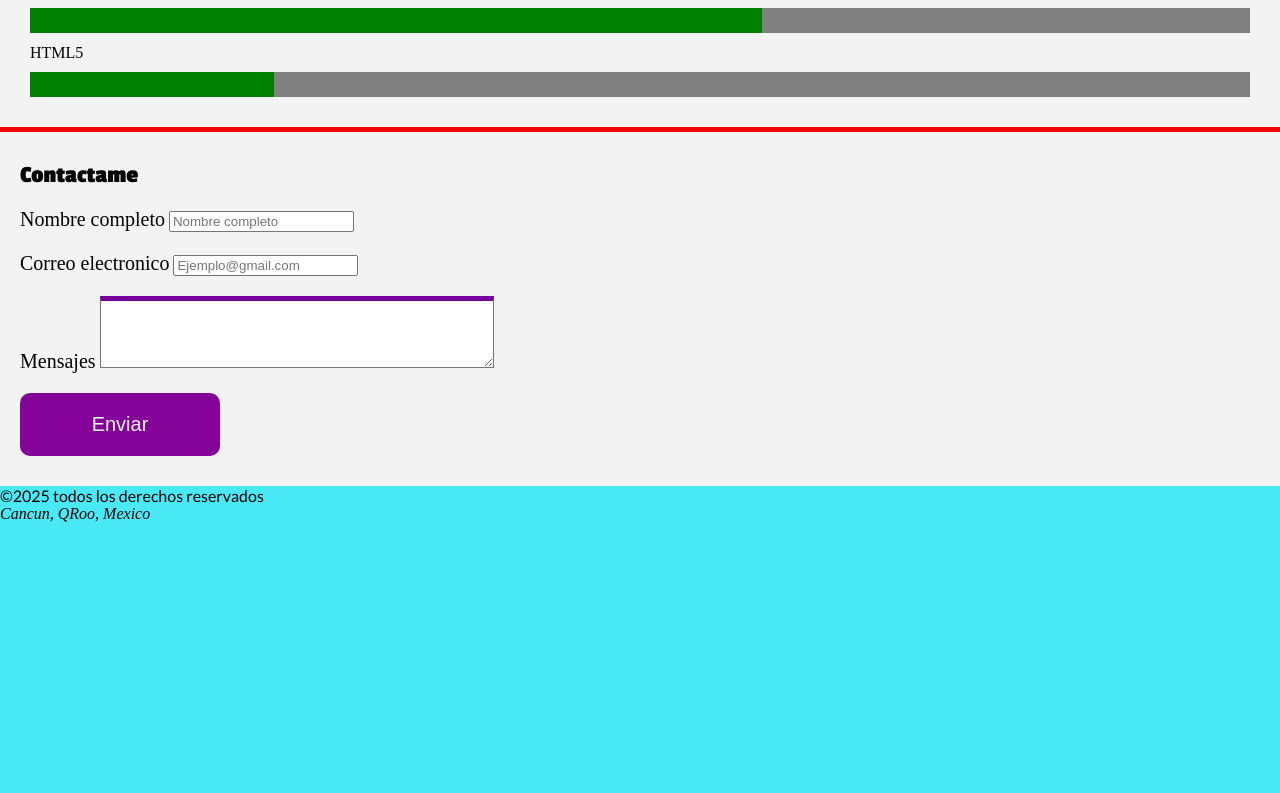
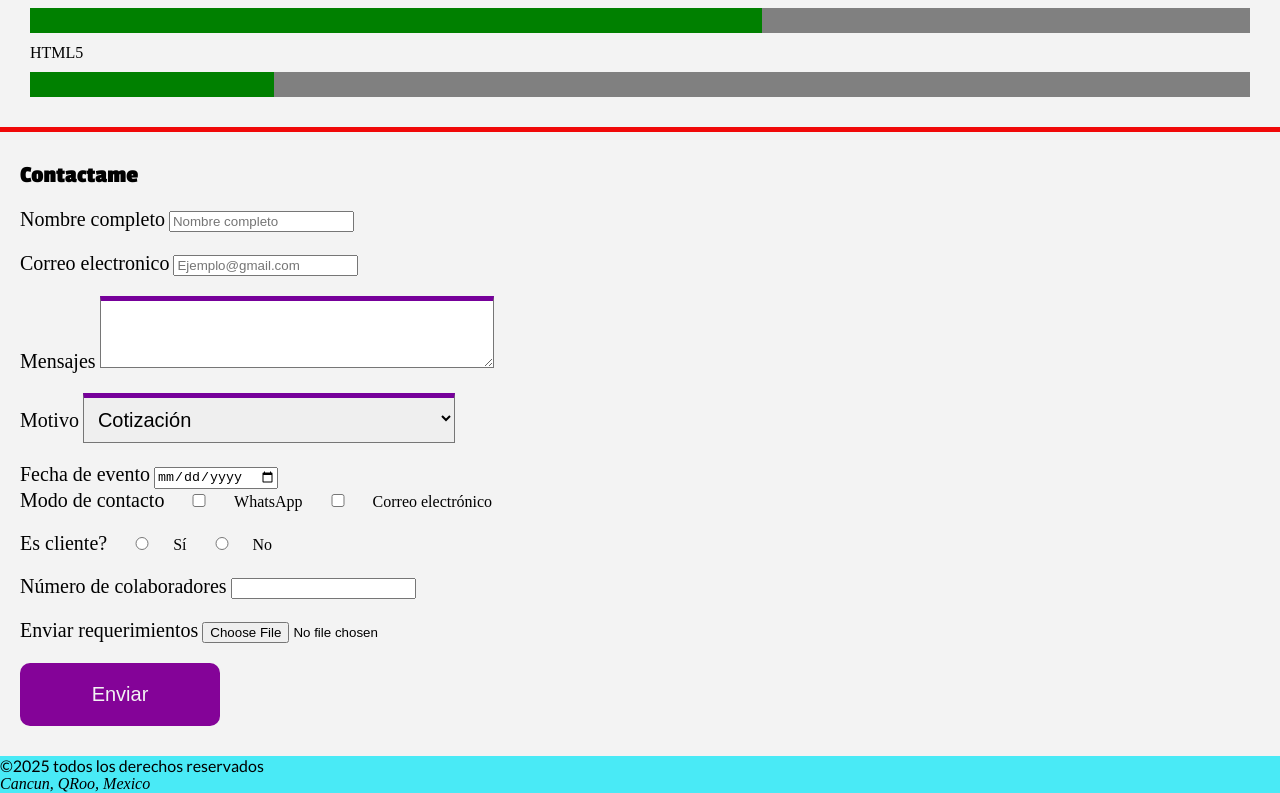
Before and after one commit to Davecode201/Portafolio-David-Mendoza-Avalos, a plain HTML site: page html rafa/index.html in a window 1280 px wide. Shown: the part 1692-2485 px from the top of the page. Before the commit the page ends 2215 px from the top, so only its background shows below. Drawn offline with Linux system fonts and the light colour scheme.

Commit message:
Cuarta modificación portafolio

```diff
--- a/html rafa/css/estilo.css
+++ b/html rafa/css/estilo.css
@@ -117,9 +117,10 @@ progress{
 
 #contacto label{
     font-size: 20px;
+    width: 200px;
 }
 
-#contacto-input, textarea{
+#contacto-input, textarea, select{
     font-size: 20px;
     border-top: solid 5px rgb(118, 0, 154);
     padding: 10px;
@@ -141,3 +142,9 @@ progress{
     clear: both;
     padding-top: 20px;
 }
+
+#contacto .opciones{
+    width: 5%;
+    padding: 10px;
+    border: solid 1px blue;
+}
--- a/html rafa/index.html
+++ b/html rafa/index.html
@@ -127,6 +127,36 @@
                         <textarea></textarea>
                     </div>
                     <div class="campos">
+                        <label>Motivo</label>
+                        <select>
+                            <option>Cotización</option>
+                            <option>Prácticas profesionales</option>
+                            <option>Otro</option>
+                        </select>
+                    </div>
+                    <div class="campos">
+                        <label>Fecha de evento</label>
+                        <input type="date" placeholder="aaaa-mm-dd" />
+                    </div>
+                    <div>
+                        <label>Modo de contacto</label>
+                        <input type="checkbox" name="canal" class="opciones"> WhatsApp
+                        <input type="checkbox" name="canal" class="opciones"> Correo electrónico
+                    </div>
+                    <div class="campos">
+                        <label>Es cliente?</label>
+                        <input type="radio" class="opciones">Sí
+                        <input type="radio" class="opciones">No
+                    </div>
+                    <div class="campos">
+                        <label>Número de colaboradores</label>
+                        <input type="number" />
+                    </div>
+                    <div class="campos">
+                        <label>Enviar requerimientos</label>
+                        <input type="file" name="foto"/>
+                    </div>
+                    <div class="campos">
                         <button type="submit">Enviar</button>
                     </div>
                 </form>
```
